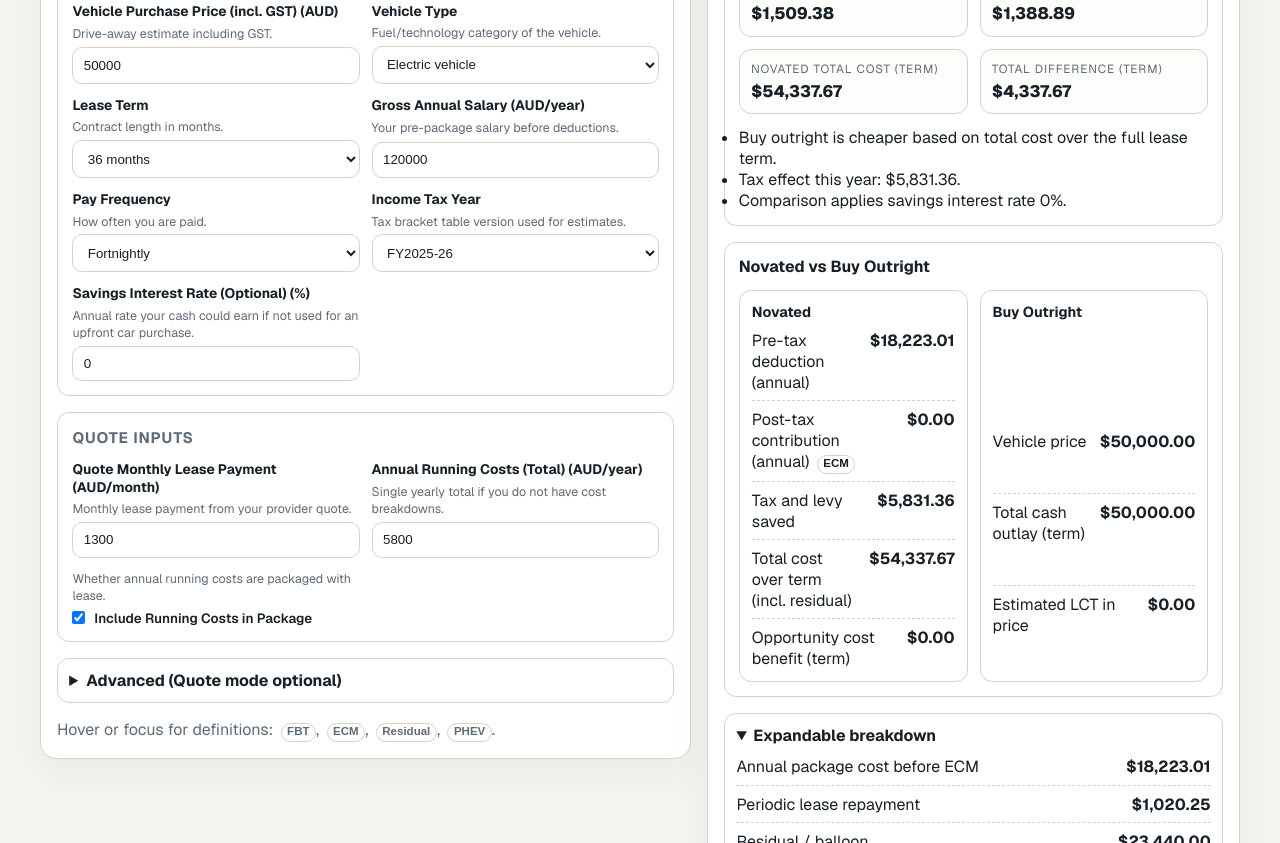
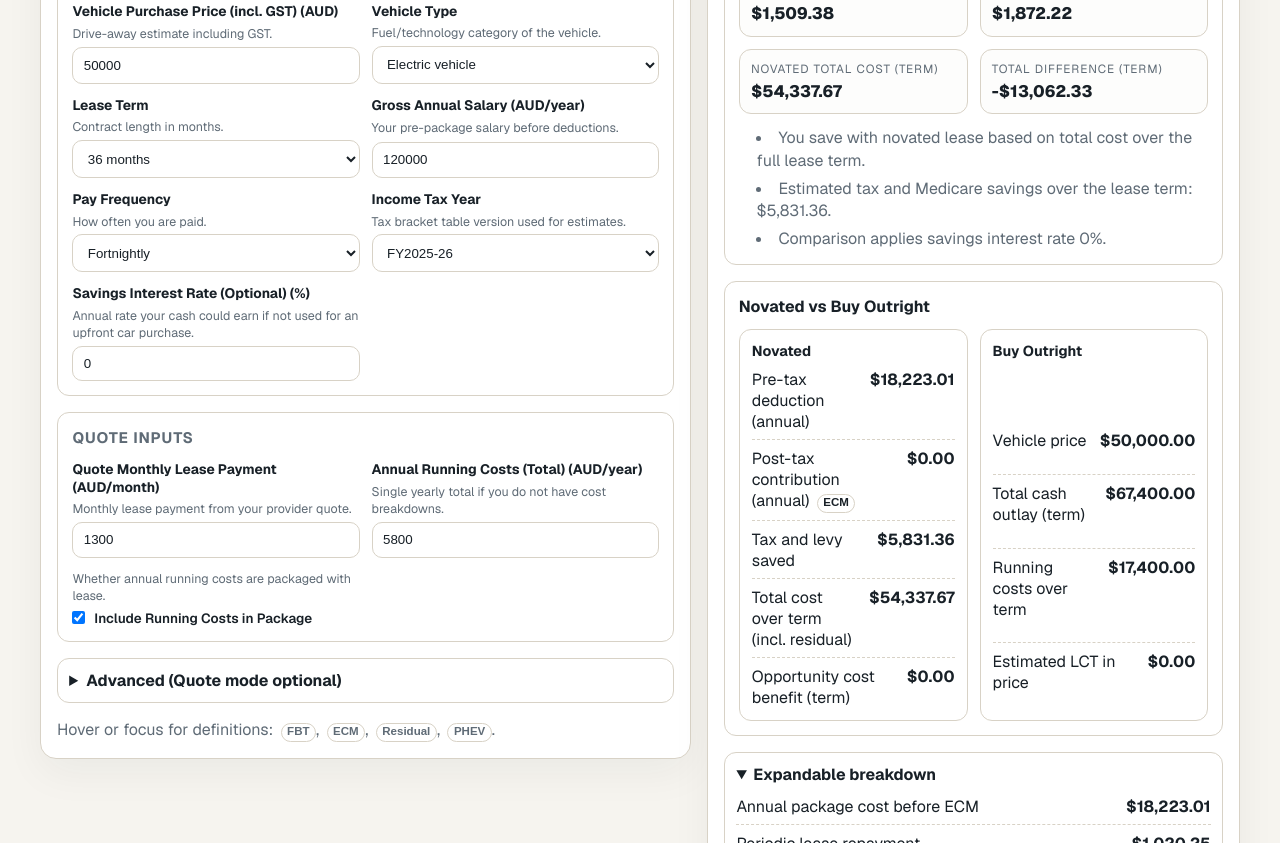
Before and after one commit to laofangxose/au-finance-calculators, a Next.js app: page /calculators/novated-lease in a window 1280 px wide. Shown: the part 380-1223 px from the top of the page. Built offline with nearby package versions, Linux system fonts and the light colour scheme.

Commit message:
feat(novated): refine comparison model and UX copy

```diff
--- a/src/components/novatedLease/NovatedLeaseCalculator.module.css
+++ b/src/components/novatedLease/NovatedLeaseCalculator.module.css
@@ -131,6 +131,19 @@
 
 .execTitle {
   font-size: 1rem;
+}
+
+.explainList {
+  margin: 0;
+  padding-left: 1.1rem;
+  list-style-position: inside;
+  display: grid;
+  gap: 0.35rem;
+}
+
+.explainList li {
+  line-height: 1.4;
+  color: var(--muted);
 }
 
 .badgeRow {
--- a/src/components/novatedLease/NovatedLeaseCalculator.tsx
+++ b/src/components/novatedLease/NovatedLeaseCalculator.tsx
@@ -31,6 +31,37 @@ const currencyFormatter = new Intl.NumberFormat("en-AU", {
 const numberFormatter = new Intl.NumberFormat("en-AU", {
   maximumFractionDigits: 2,
 });
+
+const DATA_SOURCE_LINKS = [
+  {
+    label: "ATO individual income tax rates",
+    href: "https://www.ato.gov.au/rates/individual-income-tax-rates/",
+  },
+  {
+    label: "ATO Medicare levy",
+    href:
+      "https://www.ato.gov.au/individuals-and-families/medicare-and-private-health-insurance/medicare-levy/what-is-the-medicare-levy",
+  },
+  {
+    label: "ATO car fringe benefit taxable value (statutory formula)",
+    href:
+      "https://www.ato.gov.au/businesses-and-organisations/hiring-and-paying-your-workers/fringe-benefits-tax/types-of-fringe-benefits/fbt-on-cars-other-vehicles-parking-and-tolls/cars-and-fbt/taxable-value-of-a-car-fringe-benefit",
+  },
+  {
+    label: "ATO electric cars exemption",
+    href:
+      "https://www.ato.gov.au/businesses-and-organisations/hiring-and-paying-your-workers/fringe-benefits-tax/types-of-fringe-benefits/fbt-on-cars-other-vehicles-parking-and-tolls/electric-cars-exemption",
+  },
+  {
+    label: "ATO plug-in hybrid electric vehicle FBT transition",
+    href:
+      "https://www.ato.gov.au/businesses-and-organisations/hiring-and-paying-your-workers/fringe-benefits-tax/types-of-fringe-benefits/fbt-on-cars-other-vehicles-parking-and-tolls/fbt-on-plug-in-hybrid-electric-vehicles",
+  },
+  {
+    label: "ATO luxury car tax rates and thresholds",
+    href: "https://www.ato.gov.au/businesses-and-organisations/gst-excise-and-indirect-taxes/luxury-car-tax/rates-and-thresholds",
+  },
+];
 
 type FieldErrors = Partial<Record<keyof NovatedLeaseFormState, string>>;
 
@@ -548,7 +579,7 @@ export function NovatedLeaseCalculator() {
                     cost over the full lease term.
                   </li>
                   <li>
-                    Tax effect this year:{" "}
+                    Estimated tax and Medicare savings over the lease term:{" "}
                     {currencyFormatter.format(engineResult.taxComparison?.taxAndLevySavings ?? 0)}.
                   </li>
                   <li>
@@ -619,6 +650,12 @@ export function NovatedLeaseCalculator() {
                         <span>Total cash outlay (term)</span>
                         <span className={styles.value}>
                           {currencyFormatter.format(comparison.totalCashOutlayOverTerm)}
+                        </span>
+                      </div>
+                      <div className={styles.row}>
+                        <span>Running costs over term</span>
+                        <span className={styles.value}>
+                          {currencyFormatter.format(comparison.outrightRunningCostsOverTerm)}
                         </span>
                       </div>
                       <div className={styles.row}>
@@ -696,10 +733,13 @@ export function NovatedLeaseCalculator() {
                 <summary className={styles.detailsTitle}>Data sources</summary>
                 <div className={styles.detailsContent}>
                   <ul className={styles.sourceList}>
-                    <li>ATO individual income tax rates</li>
-                    <li>ATO Medicare levy</li>
-                    <li>ATO FBT car taxable value guidance</li>
-                    <li>ATO LCT thresholds</li>
+                    {DATA_SOURCE_LINKS.map((source) => (
+                      <li key={source.href}>
+                        <a href={source.href} target="_blank" rel="noreferrer noopener">
+                          {source.label}
+                        </a>
+                      </li>
+                    ))}
                   </ul>
                 </div>
               </details>
--- a/src/lib/calculators/novatedLease/calculateNovatedLease.ts
+++ b/src/lib/calculators/novatedLease/calculateNovatedLease.ts
@@ -186,6 +186,39 @@ function errorIssues(issues: ValidationIssue[]): ValidationIssue[] {
   return issues.filter((issue) => issue.severity === "error");
 }
 
+function computeCompoundedOpportunityBenefit(params: {
+  principal: number;
+  annualRatePct: number;
+  paymentsPerYear: number;
+  periods: number;
+  periodicRepayment: number;
+}): number {
+  if (
+    params.principal <= 0 ||
+    params.annualRatePct <= 0 ||
+    params.paymentsPerYear <= 0 ||
+    params.periods <= 0
+  ) {
+    return 0;
+  }
+
+  const periodicRate = params.annualRatePct / 100 / params.paymentsPerYear;
+  let balance = params.principal;
+  let accruedInterest = 0;
+
+  for (let i = 0; i < params.periods; i += 1) {
+    const interest = balance * periodicRate;
+    balance += interest;
+    accruedInterest += interest;
+    balance -= params.periodicRepayment;
+    if (balance <= 0) {
+      break;
+    }
+  }
+
+  return Math.max(0, accruedInterest);
+}
+
 function computeBuyOutrightComparison(params: {
   input: NovatedLeaseCalculatorInput;
   lease: LeaseRepaymentBreakdown;
@@ -214,14 +247,33 @@ function computeBuyOutrightComparison(params: {
     opportunityCostRateRaw >= 0
       ? opportunityCostRateRaw
       : 0;
-  const estimatedForgoneEarningsOverTerm =
-    input.vehicle.purchasePriceInclGst *
-    (opportunityCostRateAssumed / 100) *
-    termYears;
+  const paymentsPerYear =
+    input.finance.paymentsPerYear ?? assumptionsConfig.defaultFinancePaymentsPerYear;
+  const periods = Math.max(1, Math.round(termYears * paymentsPerYear));
+  const periodicRepayment =
+    lease.totalFinanceRepaymentsExcludingResidual / periods;
+  // Opportunity-cost model: invest car price and draw down by lease repayments each period.
+  // Running costs are intentionally excluded from this opportunity-cost benefit.
+  const estimatedForgoneEarningsOverTerm = computeCompoundedOpportunityBenefit({
+    principal: input.vehicle.purchasePriceInclGst,
+    annualRatePct: opportunityCostRateAssumed,
+    paymentsPerYear,
+    periods,
+    periodicRepayment,
+  });
+  const annualRunningCosts =
+    input.runningCosts.annualRegistration +
+    input.runningCosts.annualInsurance +
+    input.runningCosts.annualMaintenance +
+    input.runningCosts.annualTyres +
+    input.runningCosts.annualFuelOrElectricity +
+    input.runningCosts.annualOtherEligibleCarExpenses;
+  const outrightRunningCostsOverTerm = annualRunningCosts * termYears;
 
   // Requested decision model:
-  // outright total = car price only
-  const totalCashOutlayOverTerm = input.vehicle.purchasePriceInclGst;
+  // outright total = car price + running costs over term
+  const totalCashOutlayOverTerm =
+    input.vehicle.purchasePriceInclGst + outrightRunningCostsOverTerm;
   const monthlyEquivalentCost = totalCashOutlayOverTerm / termMonths;
 
   // novated total = repayments - tax savings + residual - opportunity cost
@@ -235,6 +287,7 @@ function computeBuyOutrightComparison(params: {
   return {
     monthlyEquivalentCost: roundCurrency(monthlyEquivalentCost),
     totalCashOutlayOverTerm: roundCurrency(totalCashOutlayOverTerm),
+    outrightRunningCostsOverTerm: roundCurrency(outrightRunningCostsOverTerm),
     novatedMonthlyOutOfPocket: roundCurrency(novatedMonthlyOutOfPocket),
     novatedTotalCostOverTerm: roundCurrency(novatedTotalCostOverTerm),
     monthlyDifference: roundCurrency(
--- a/src/lib/calculators/novatedLease/types.ts
+++ b/src/lib/calculators/novatedLease/types.ts
@@ -150,6 +150,7 @@ export type CashflowSummary = {
 export type BuyOutrightComparisonBreakdown = {
   monthlyEquivalentCost: number;
   totalCashOutlayOverTerm: number;
+  outrightRunningCostsOverTerm: number;
   novatedMonthlyOutOfPocket: number;
   novatedTotalCostOverTerm: number;
   monthlyDifference: number;
```
Also changed, not shown: 2 other files (tests, documents, lock files or other folders).
